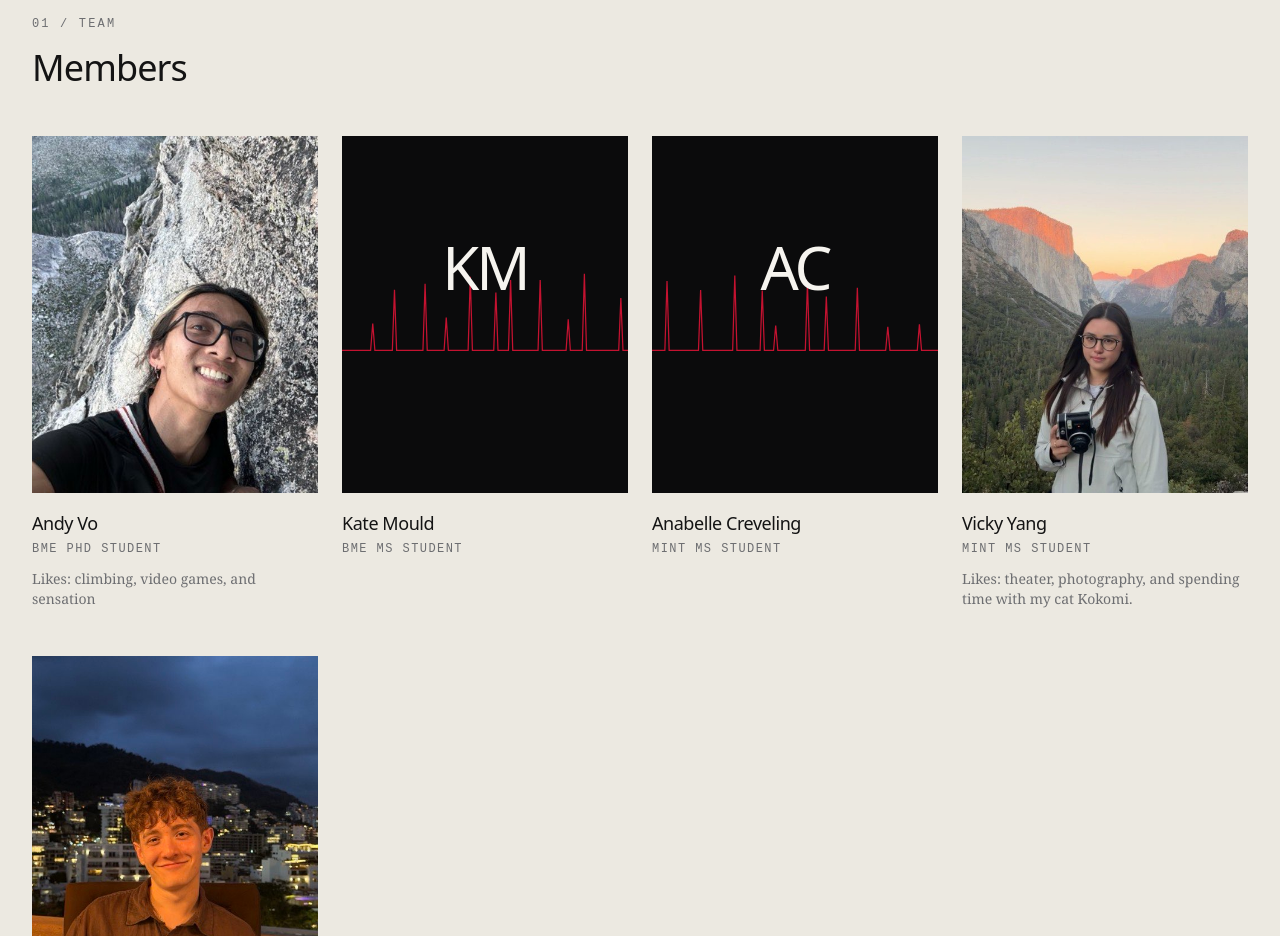
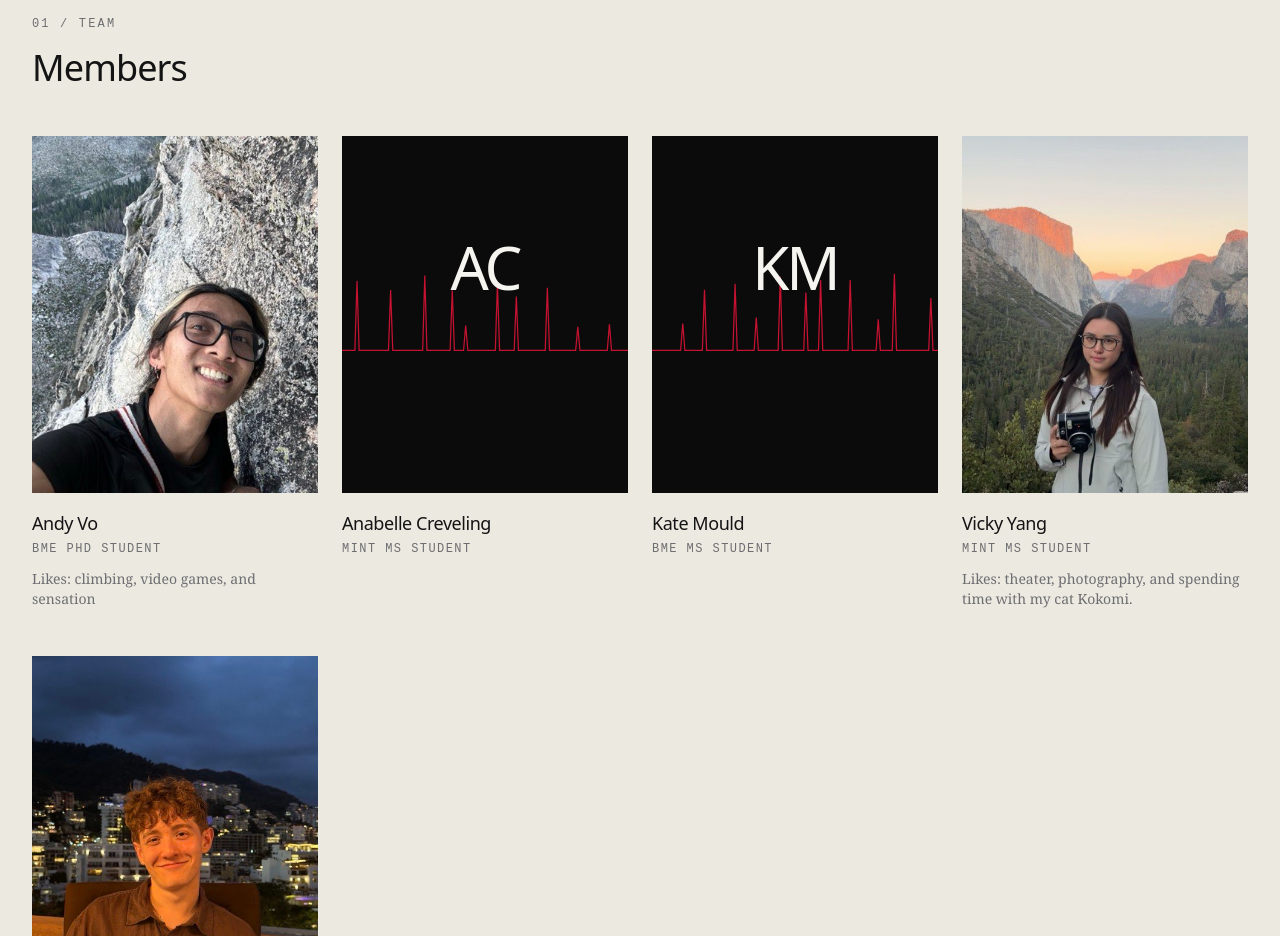
Before and after one commit to devansh-gr/Beauchamp_Lab, a React (Vite) app in the folder site/: page /people in a window 1280 px wide. Shown: the part 1320-2256 px from the top of the page. Built offline with nearby package versions, Linux system fonts and the light colour scheme.

Commit message:
Order lab members by seniority, then last name

```diff
--- a/site/src/content/lab.ts
+++ b/site/src/content/lab.ts
@@ -48,10 +48,11 @@ export const PI: Person & { title: string; dept: string; bio: string[] } = {
   ],
 }
 
+// Ordered by seniority (PhD, MS, undergrad), then last name.
 export const MEMBERS: Person[] = [
   { slug: 'andy-vo', name: 'Andy Vo', role: 'BME PhD Student', likes: 'Likes: climbing, video games, and sensation', photo: '/people/andy-vo.jpg', photoPos: '50% 80%' },
+  { slug: 'anabelle-creveling', name: 'Anabelle Creveling', role: 'MINT MS Student' },
   { slug: 'kate-mould', name: 'Kate Mould', role: 'BME MS Student' },
-  { slug: 'anabelle-creveling', name: 'Anabelle Creveling', role: 'MINT MS Student' },
   { slug: 'vicky-yang', name: 'Vicky Yang', role: 'MINT MS Student', likes: 'Likes: theater, photography, and spending time with my cat Kokomi.', photo: '/people/vicky-yang.jpg', photoPos: '50% 58%' },
   { slug: 'ben-kadison', name: 'Ben Kadison', role: 'Undergraduate Researcher', likes: 'Likes: espresso, traveling, decomposing time-series data', photo: '/people/ben-kadison.jpg', photoPos: '50% 52%' },
 ]
```
